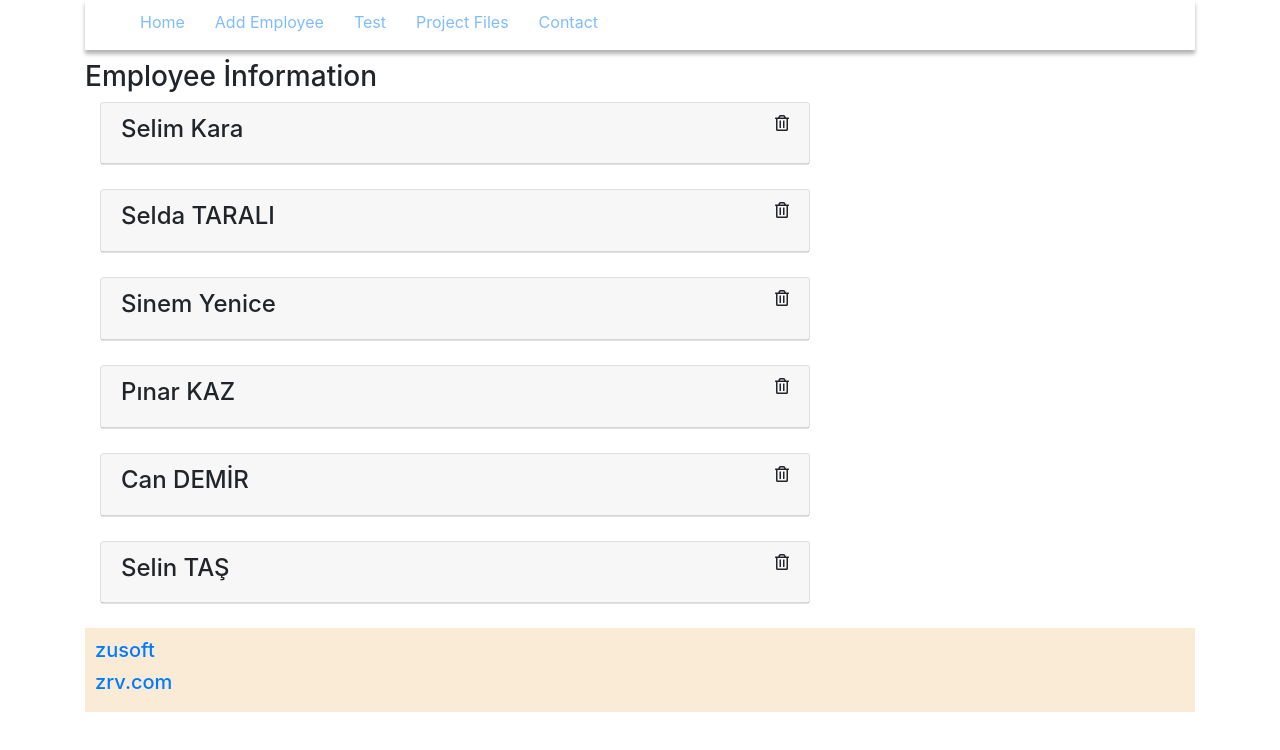
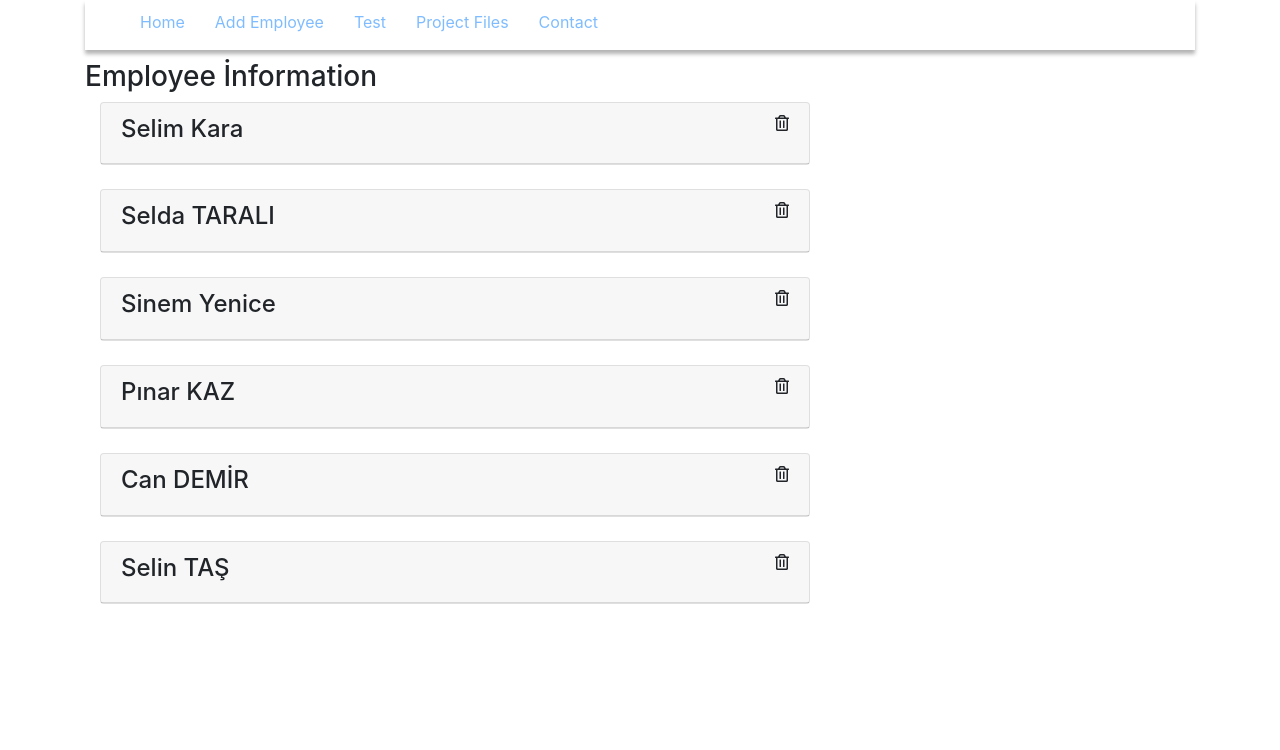
Before and after one commit to cuaskin/crm-demo, a React (Create React App) app: page / in a window 1280 px wide. Shown: the top 750 px of the page. Built offline with nearby package versions, Linux system fonts and the light colour scheme; data requests are answered from the project's data file; what react-pose would draw is missing.

Commit message:
remove Footer.js

```diff
--- a/src/App.js
+++ b/src/App.js
@@ -2,7 +2,6 @@ import React from 'react';
 
 import './App.css';
 import Navbar from './layout/Navbar';
-import Footer from './components/Footer';
 import Employees from './Container/Employees';
 import AddEmployee from './components/forms/AddEmployee';
 import Test from './components/Test';
@@ -25,7 +24,6 @@ function App() {
         <Route exact path="/edit/:id" component={UpdateEmployee}/>
         <Route component={NotFound} />
       </Switch>
-      <Footer />
     </div>
   </Router>
   );
--- a/src/components/Footer.js
+++ /dev/null
@@ -1,12 +0,0 @@
-import React from 'react'
-
-export default function Footer() {
-    return (
-        <footer>
-            <div style={{display:"inline"}}>
-                <a href="bimasoft.com"><h5>zusoft</h5></a>
-                 <a href="zrv.com"><h5>zrv.com</h5></a>
-            </div>
-        </footer>
-    )
-}
```
